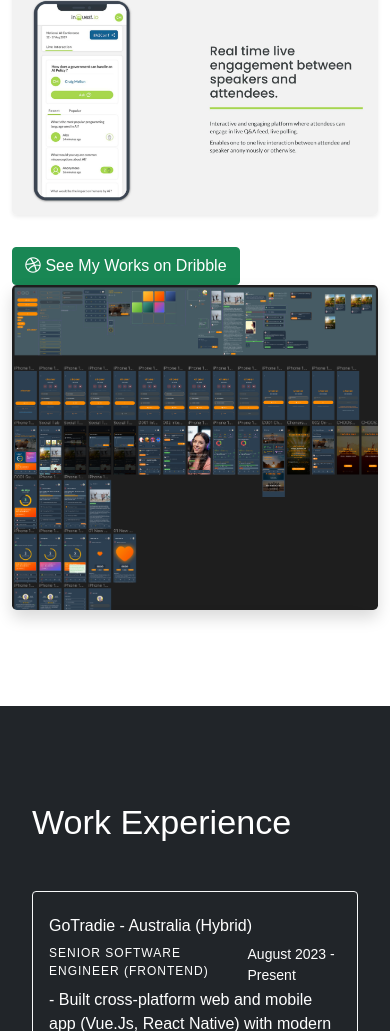
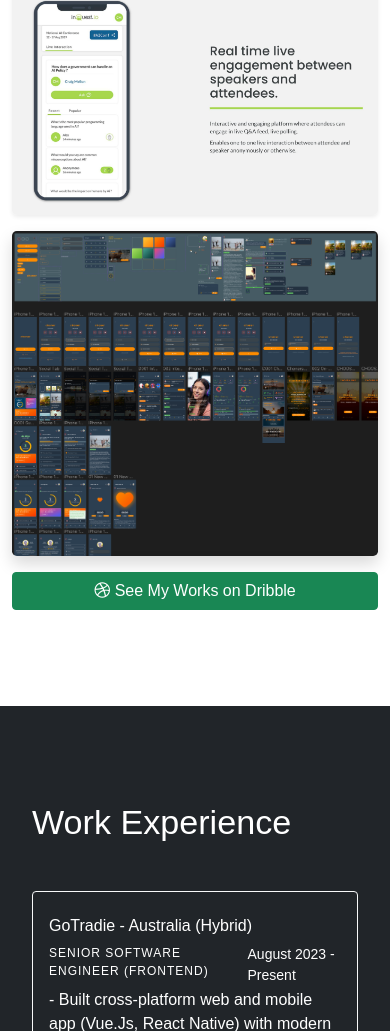
Before and after one commit to nayague/nayague, a plain HTML site: page index.html in a window 390 px wide. Shown: the part 7483-8514 px from the top of the page. Drawn offline with nearby package versions, Linux system fonts and the light colour scheme.

Commit message:
responsive fixes

```diff
--- a/index.html
+++ b/index.html
@@ -573,13 +573,23 @@
             <img src="./assets/projects/designs/inquest-ui.png" alt="inquest" class="img-fluid rounded-3 shadow-sm">
           </div>
         </div>
-        <a href="https://dribbble.com/gayansandamal" class="btn btn-success mt-3" target="_blank">
+        <a href="https://dribbble.com/gayansandamal" class="btn btn-success mt-3 d-none d-md-inline" target="_blank">
           <i class="fa-brands fa-dribbble"></i>
           See My Works on Dribble
         </a>
       </div>
       <div class="col-md-6 d-flex justify-content-center align-items-center">
-        <img src="./assets/projects/designs/choner-ui.png" alt="choner" class="img-fluid rounded-3 shadow">
+        <div class="row">
+          <div class="col-12">
+            <img src="./assets/projects/designs/choner-ui.png" alt="choner" class="img-fluid rounded-3 shadow">
+          </div>
+          <div class="col-12">
+            <a href="https://dribbble.com/gayansandamal" class="btn btn-success mt-3 d-block d-md-none" target="_blank">
+              <i class="fa-brands fa-dribbble"></i>
+              See My Works on Dribble
+            </a>
+          </div>
+        </div>
       </div>
     </div>
   </section>
```
